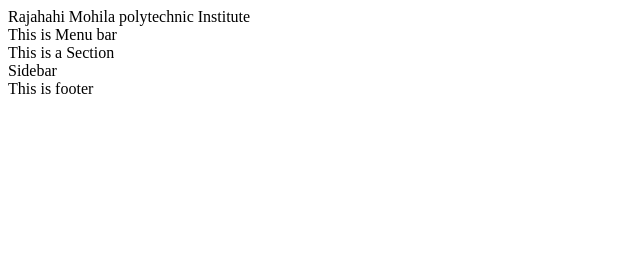
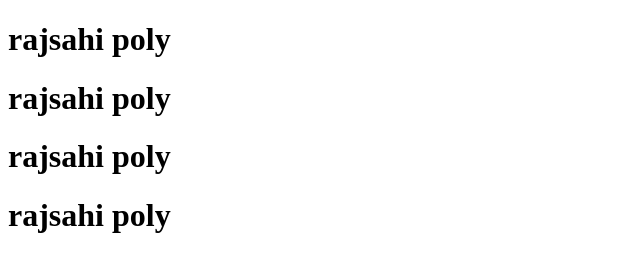
Before and after one commit to shaimahiya/job-1, a plain HTML site: page index.html in a window 1280 px wide. Shown: the whole page, without its empty margins (0-640 px from the left). Drawn offline with Linux system fonts and the light colour scheme.

```diff
--- a/index.html
+++ b/index.html
@@ -3,27 +3,16 @@
 <head>
     <meta charset="UTF-8">
     <meta name="viewport" content="width=device-width, initial-scale=1.0">
-    <title>job 5</title>
+    <title>job 6</title>
 </head>
 <body>
-    <header>
-        Rajahahi Mohila polytechnic Institute
-    </header>
-    <nav>
-    This is Menu bar
-    </nav>
-    <aside>
-        <section>
-            <article>
-                This is a Section
-            </article>
-        </section>
-        <aside>
-            Sidebar
-        </aside>
-        <footer>
-            This is footer
-        </footer>
-    </aside>
+     <h1>rajsahi poly</h1>
+    <h1>rajsahi poly</h1>
+    <h1>rajsahi poly</h1>
+    <h1>rajsahi poly</h1>
+
+
+
+
 </body>
 </html>
--- /dev/null
+++ b/style.css
@@ -0,0 +1,3 @@
+h1{
+    background-color: aquamarin
+    }
```
